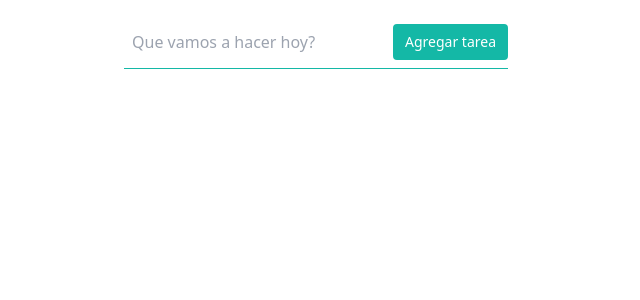
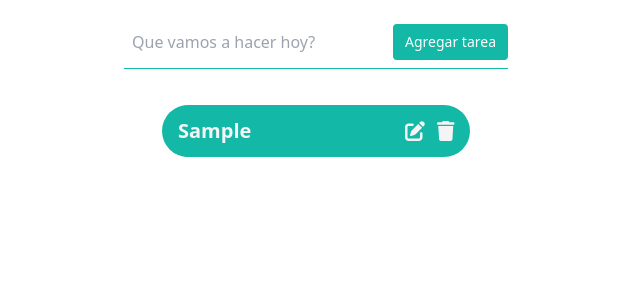
Before and after one commit to KarenLettieri/Pamboo-CodeChallenge, a React (Create React App) app in the folder code-challenge/: page / in a window 1280 px wide. Both pictures are taken after typing "Sample" into the empty fields and a click on the button "Agregar tarea". Shown: the top 300 px of the page, without its empty margins (324-964 px from the left). Built offline with nearby package versions, Linux system fonts and the light colour scheme.

Commit message:
latest changes in delete and update

```diff
--- a/code-challenge/src/App.css
+++ b/code-challenge/src/App.css
@@ -1,25 +1,17 @@
-.App {
-  text-align: center;
+.todo {
+  display: flex;
+  justify-content: space-between;
+  align-items: center;
+  padding: 0.75rem 1rem;
+  cursor: pointer;
 }
 
-
-@media (prefers-reduced-motion: no-preference) {
-  .App-logo {
-    animation: App-logo-spin infinite 20s linear;
-  }
+.fa-trash {
+  margin-left: 0.75rem;
 }
 
-.App-header {
-  background-color: #282c34;
-  min-height: 100vh;
-  display: flex;
-  flex-direction: column;
-  align-items: center;
-  justify-content: center;
-  font-size: calc(10px + 2vmin);
-  color: white;
+.completed {
+  color: #D3D3D3;
+  text-decoration: line-through #207355;
+
 }
-
-.App-link {
-  color: #61dafb;
-}
--- a/code-challenge/src/components/EditTask.jsx
+++ b/code-challenge/src/components/EditTask.jsx
@@ -1,9 +1,25 @@
-import React from 'react'
+import React, {useState} from 'react'
 
-const EditTask = () => {
-  return (
-    <div>EditTask</div>
-  )
+const EditTask = ({editTask, task}) => {
+
+    const [value, setValue] = useState(task.task);
+
+    const handleSubmit = (e) => {
+        e.preventDefault();
+
+        editTask(value, task.id);
+
+        setValue("");
+    };
+
+    return (
+        <form className='w-full max-w-sm flex-1 mx-auto my-4' onSubmit={handleSubmit}>
+            <div className='flex items-center border-b border-teal-500 py-2'>
+                <input type='text' onChange={(e) => setValue(e.target.value)} value = {value} placeholder='Editar la tarea' className='appearance-none bg-transparent border-none w-full text-gray-700 mr-3 py-1 px-2 leading-tight focus:outline-none' id='username'></input>
+                <button type='submit' className='flex-shrink-0 bg-teal-500 hover:bg-teal-700 border-teal-500 hover:border-teal-700 text-sm border-4 text-white py-1 px-2 rounded'>Editar</button>
+            </div>
+        </form>
+    )
 }
 
 export default EditTask
--- a/code-challenge/src/components/TaskContainer.jsx
+++ b/code-challenge/src/components/TaskContainer.jsx
@@ -1,6 +1,8 @@
 import React, {useState} from 'react'
 import TaskForm from './TaskForm'
+import Tasks from './Tasks'
 import {v4 as uuidv4} from 'uuid';
+import EditTask from './EditTask';
 
 uuidv4();
 
@@ -10,12 +12,52 @@ const TaskContainer = () => {
 
   const addTask = todo => {
     setTasks([...tasks, {id: uuidv4(), task: todo, completed: false, isEditing: false}])
-    console.log(tasks)
+
   }
+
+  const toggleComplete = id => {
+    setTasks(
+      tasks.map((task) =>
+      task.id === id ? {...task, completed: !task.completed} : task
+      )
+      );
+  }
+
+  const deleteTask = id => {
+    setTasks(tasks.filter(task => task.id !== id))
+  }
+
+  const editTask = (id) => {
+    setTasks
+    (tasks.map((task) => task.id === id ? {...task, isEditing: !task.isEditing} : task))
+  }
+
+  const editTodo = (todo, id) => {
+    setTasks(
+      tasks.map((task) =>
+       task.id === id ? {...task, todo, isEditing: !task.isEditing} : task ))
+
+  }
+
 
   return (
     <div>
         <TaskForm addTask = {addTask} />
+
+        {tasks.map((todo) => (
+          todo.isEditing ? (
+            <EditTask editTask={editTodo} task={todo} />
+          ) :
+          <Tasks task={todo} key={todo.id}
+          toggleComplete={toggleComplete}
+          deleteTask={deleteTask}
+          editTask={editTask}
+          />
+        )
+
+
+        )}
+
     </div>
   )
 }
--- a/code-challenge/src/components/Tasks.jsx
+++ b/code-challenge/src/components/Tasks.jsx
@@ -1,8 +1,23 @@
 import React from 'react'
+import { FontAwesomeIcon } from '@fortawesome/react-fontawesome'
+import { faPenToSquare, faTrash } from '@fortawesome/free-solid-svg-icons'
 
-const Tasks = () => {
+
+const Tasks = ({task, toggleComplete, deleteTask, editTask}) => {
   return (
-    <div>Tasks</div>
+    <div className='mb-4 px-6 pt-4 pb-2'>
+    <div className="w-1/4 todo bg-teal-500 hover:bg-teal-400 border-teal-500 hover:border-teal-700 rounded-full px-2 py-1 text-xl font-semibold text-gray-100 m-auto my-1">
+      <p className={`${task.completed ? 'completed' : ""}`} onClick={() => toggleComplete(task.id)}>{task.task}</p>
+      <div>
+        <FontAwesomeIcon icon={faPenToSquare}
+          onClick={() => editTask(task.id)}
+        />
+        <FontAwesomeIcon icon={faTrash}
+        onClick={()=> deleteTask(task.id)}/>
+      </div>
+    </div>
+     </div>
+
   )
 }
 
```
